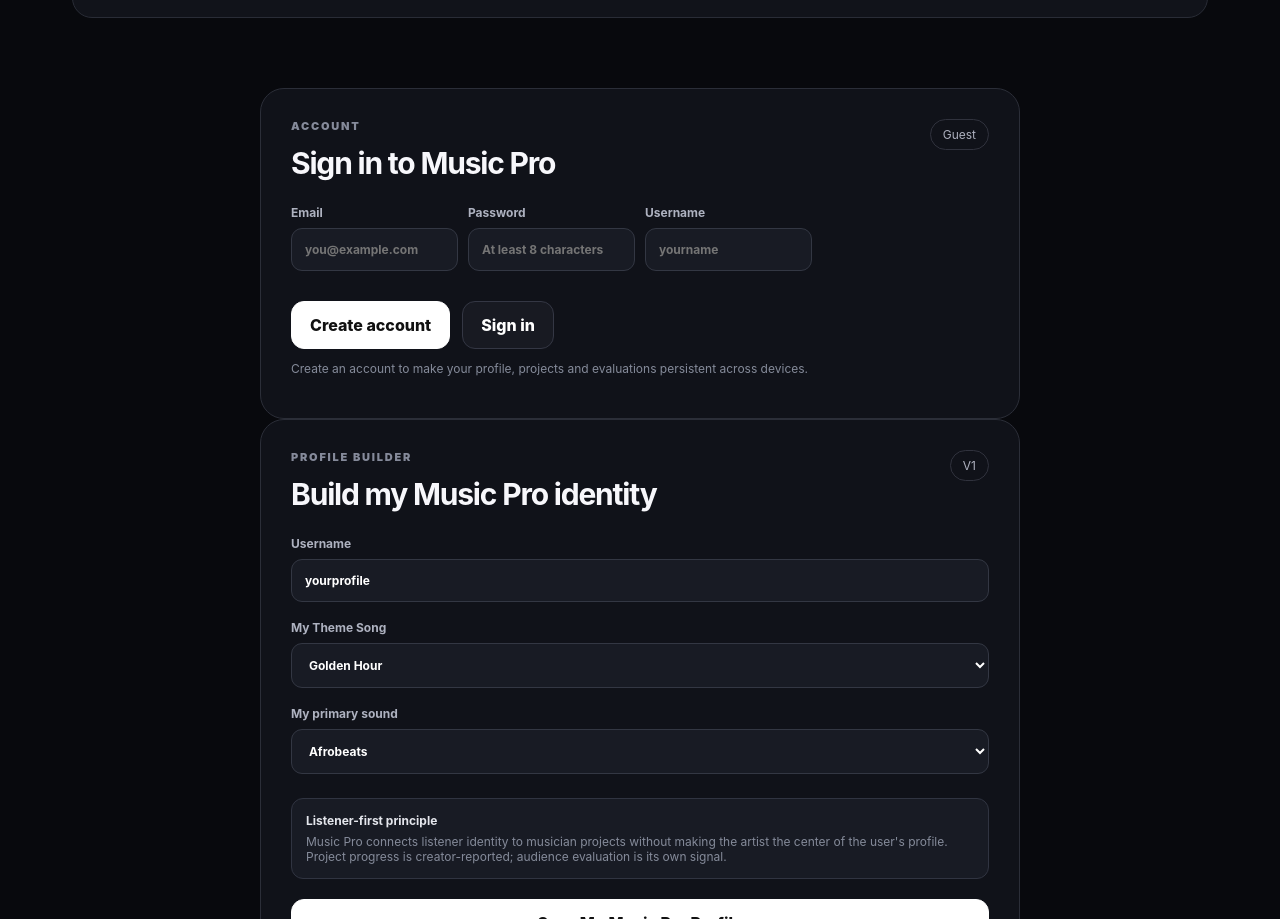
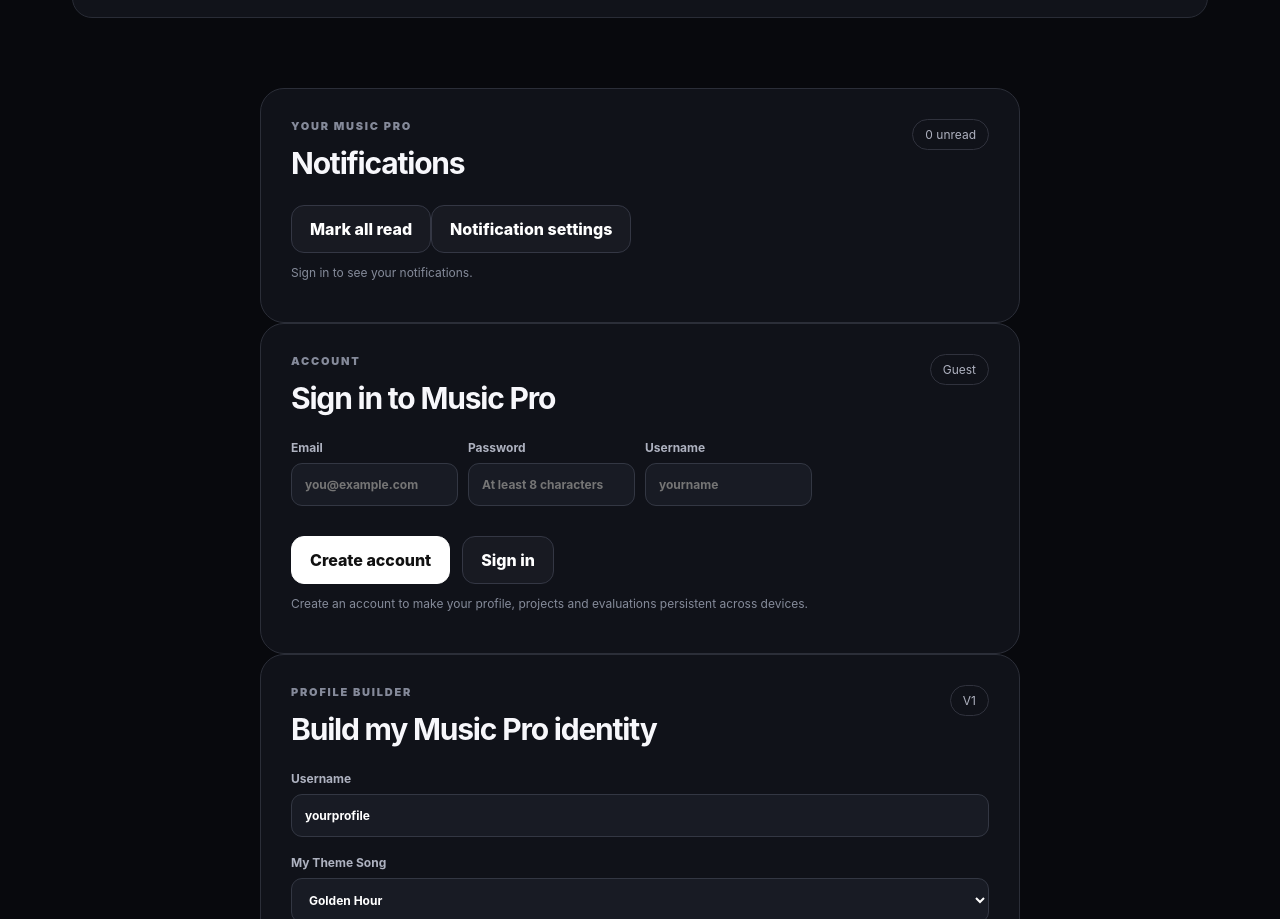
Before and after one commit to axali-sys/Instagram-theme-song, a website: page index.html in a window 1280 px wide. Shown: the part 2470-3389 px from the top of the page. Drawn offline with Linux system fonts and the light colour scheme; no server answers.

Commit message:
add: notifications center to Music Pro

```diff
--- a/index.html
+++ b/index.html
@@ -74,7 +74,13 @@
 
     <section class="artist-strip"><div><p class="eyebrow">PART OF MY WORLD</p><h2>Artists I Love</h2><p>Artists are important — but they appear through my relationship with their music and projects.</p></div><div class="artist-chips"><span>Artist 01</span><span>Artist 02</span><span>Artist 03</span><span>+ Discover</span></div></section>
 
-    <section class="panel" id="account">
+    <section class="panel" id="notifications">
+  <div class="panel-head"><div><p class="eyebrow">YOUR MUSIC PRO</p><h2>Notifications</h2></div><span class="pill" id="notificationCount">0 unread</span></div>
+  <div class="notification-tools"><button id="markNotificationsRead" class="secondary">Mark all read</button><button id="openNotificationSettings" class="secondary">Notification settings</button></div>
+  <div id="notificationList" class="notification-list"><p class="saved">Sign in to see your notifications.</p></div>
+</section>
+
+<section class="panel" id="account">
   <div class="panel-head"><div><p class="eyebrow">ACCOUNT</p><h2 id="accountTitle">Sign in to Music Pro</h2></div><span class="pill" id="accountState">Guest</span></div>
   <div id="authForms">
     <div class="rating-grid">
```
